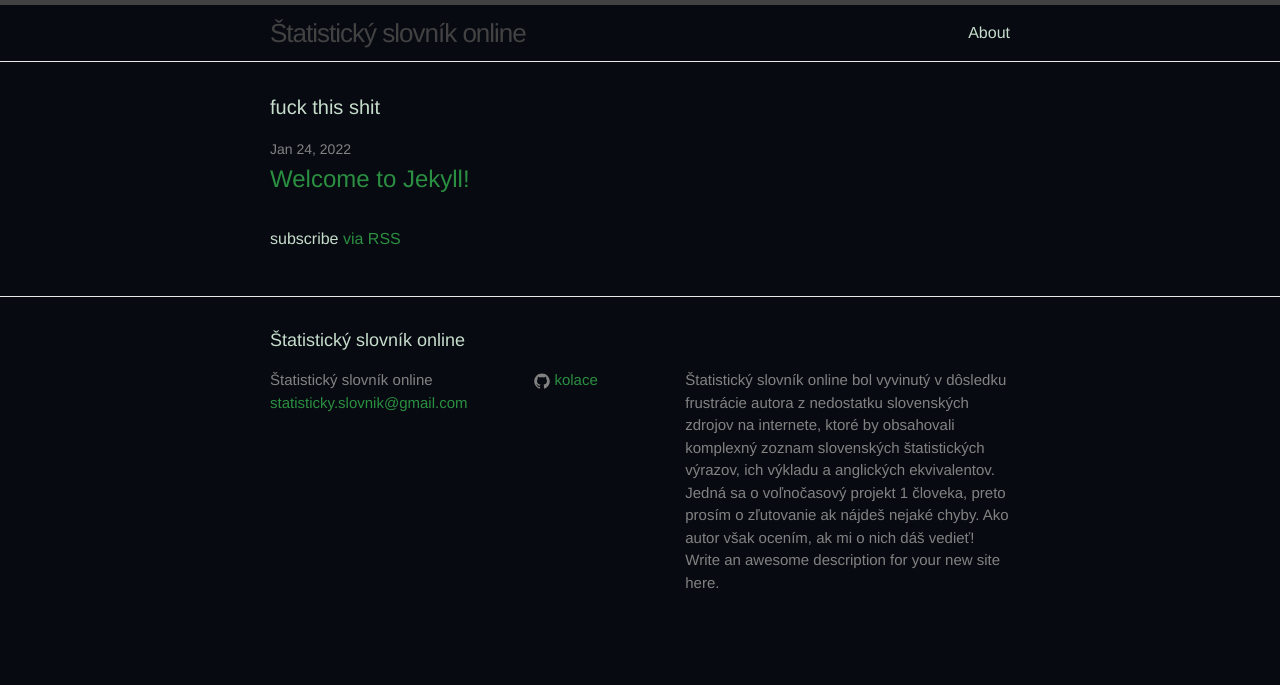
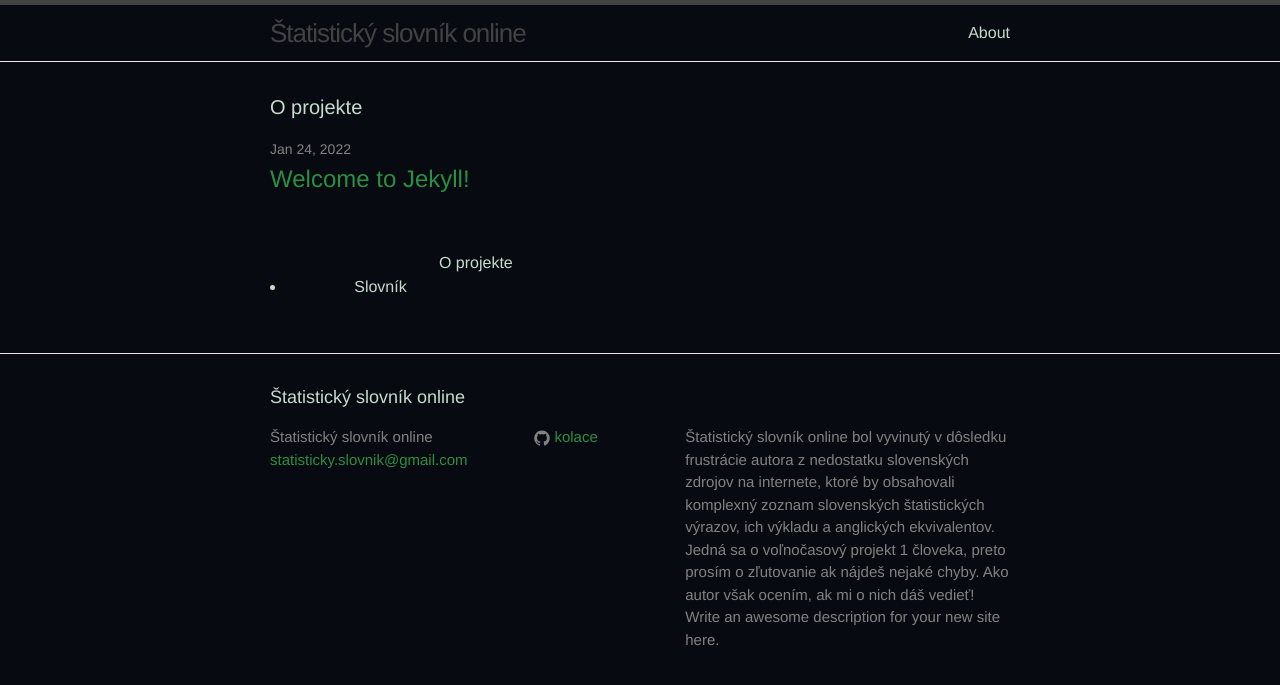
Before and after one commit to kolace/kolace.github.io, a Jekyll site: the page built from index.html, in a window 1280 px wide. Shown: the top 685 px of the page. Built offline with Jekyll 4.4.1, drawn with Linux system fonts in a browser that asks for light colours.

Commit message:
Update index.html

```diff
--- a/index.html
+++ b/index.html
@@ -4,7 +4,7 @@ layout: default
 
 <div class="home">
 
-  <h1 class="page-heading">fuck this shit</h1>
+  <h1 class="page-heading">O projekte</h1>
 
   <ul class="post-list">
     {% for post in site.posts %}
@@ -17,7 +17,15 @@ layout: default
       </li>
     {% endfor %}
   </ul>
-
-  <p class="rss-subscribe">subscribe <a href="{{ "/feed.xml" | prepend: site.baseurl }}">via RSS</a></p>
+        <nav>
+          <ul class="navbar">
+            <li class="current>
+              <a href="index.html">O projekte</a>
+            </li>
+            <li>
+              <a href="slovnik.html">Slovník</a>
+            </li>
+          </ul>
+        </nav>
 
 </div>
```
